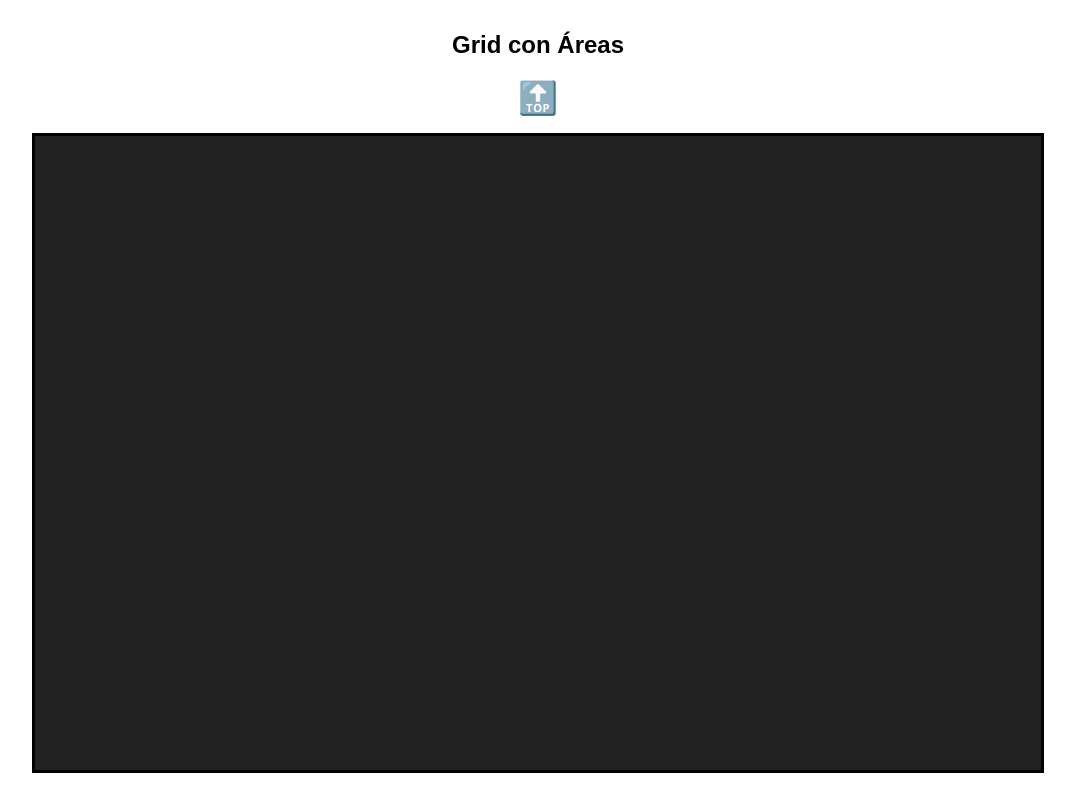
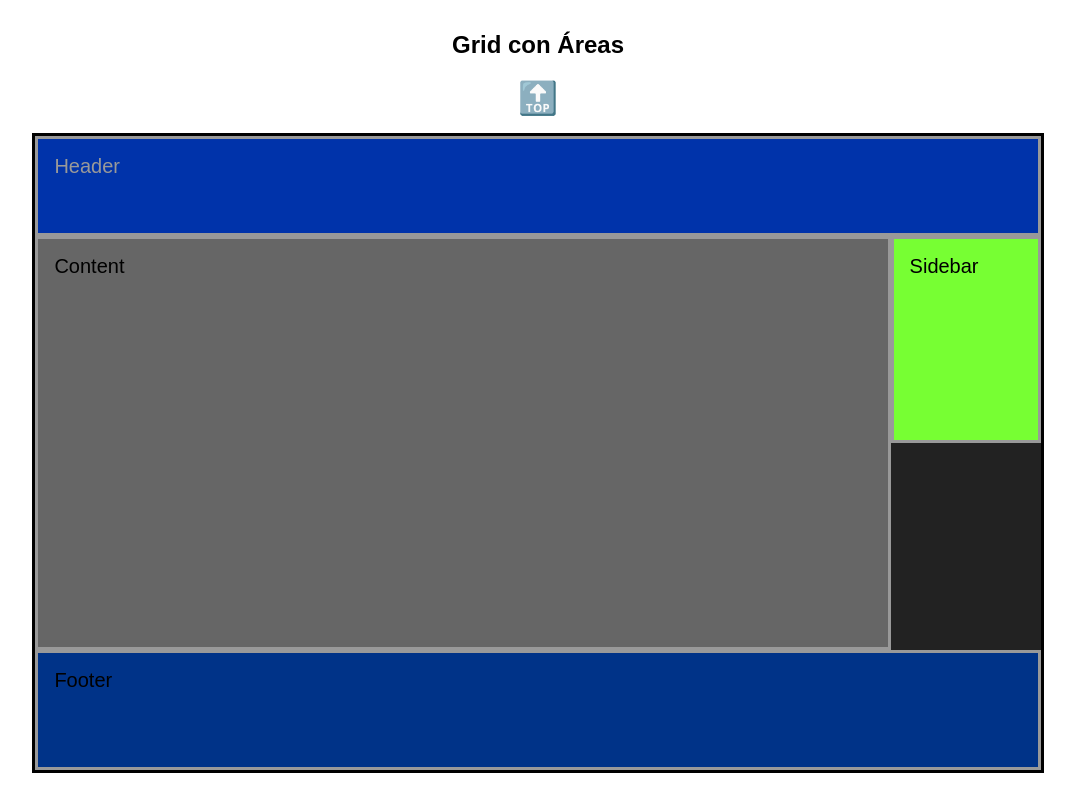
Before and after one commit to instintoimagen/CSS-Jon, a plain HTML site: page grid.html in a window 1280 px wide. Shown: the part 4660-5471 px from the top of the page, without its empty margins (102-1177 px from the left). Drawn offline with Linux system fonts and the light colour scheme.

Commit message:
Grid v4 al 5 ok

```diff
--- a/grid.css
+++ b/grid.css
@@ -112,3 +112,50 @@ img {
   grid-row: 6 / span 2;
   /* especifico la línea de comienzo (start) e indico cuanto abarca desde ahí (span) */
 }
+
+/* Nombres de "grid-lines" */
+.grid-line-names {
+  display: grid;
+
+  /* grid 3x3 */
+  grid-template-columns: [linea-c1] 1fr [linea-c2] 1fr [linea-c3] 1fr [linea-c4];
+  grid-template-rows: [linea-r1] auto [linea-r2] auto [linea-r3] auto [linea-r4];
+}
+.grid-line-names .item:nth-child(4) {
+  color: #ff0;
+  background-color: #474;
+  grid-column: linea-c1 / linea-c4;
+}
+
+/*  Asignar Nombres de Areas  */
+.grid-areas {
+  display: grid;
+  /*  Grid 2 column x 4 row */
+  grid-template-columns: auto 150px;
+  grid-template-rows: 100px repeat(2, 1fr) 120px;
+
+  /* Layout */
+  grid-template-areas:
+    "header header "
+    "content sidebar "
+    "content ."
+    "footer footer ";
+}
+
+/* Asignar los espacios de Layout por el selector de clase */
+.header {
+  grid-area: header;
+  color: #999;
+  background-color: #03a;
+}
+.content {
+  grid-area: content;
+}
+.sidebar {
+  grid-area: sidebar;
+  background-color: #7f3;
+}
+.footer {
+  grid-area: footer;
+  background-color: #038;
+}
--- a/grid.html
+++ b/grid.html
@@ -104,12 +104,39 @@
    <p>Grid Item 19</p>
   </article>
  </section>
+
  <h2 id="grid-line-names">Grid con Nombres de Línea</h2>
  <a href="#top">🔝</a>
- <section class="container grid-line-names"></section>
+ <section class="container grid-line-names">
+  <article class="item">Grid Item 1</article>
+  <article class="item">Grid Item 2</article>
+  <article class="item">Grid Item 3</article>
+  <article class="item">Grid Item 4</article>
+  <article class="item">Grid Item 5</article>
+  <article class="item">Grid Item 6</article>
+  <article class="item">Grid Item 7</article>
+  <article class="item">Grid Item 8</article>
+  <article class="item">Grid Item 9</article>
+ </section>
+
  <h2 id="grid-areas">Grid con Áreas</h2>
  <a href="#top">🔝</a>
- <section class="container grid-areas"></section>
+ <section class="container grid-areas">
+  <header class="item header">
+   <p>Header</p>
+  </header>
+  <article class="item content">
+   <p>Content</p>
+  </article>
+  <aside class="item sidebar">
+   <p>Sidebar</p>
+  </aside>
+  <footer class="item footer">
+   <p>Footer</p>
+  </footer>
+ </section>
+
+
  <h2 id="grid-implicit">Grid Implícita</h2>
  <a href="#top">🔝</a>
  <section class="container grid-implicit"></section>
```
